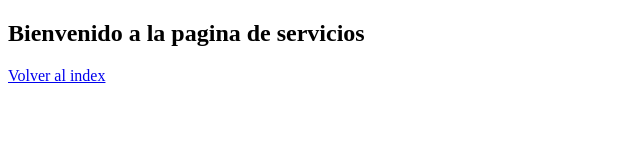
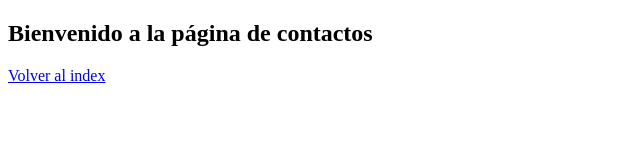
Before and after one commit to ByMayra/primerPaginaWeb_2025_2, a plain HTML site: page paginas/contactos.html in a window 1280 px wide. Shown: the full height of the page, 0-640 px from the left. Drawn offline with Linux system fonts and the light colour scheme.

Commit message:
actualización

```diff
--- a/paginas/contactos.html
+++ b/paginas/contactos.html
@@ -7,7 +7,7 @@
 </head>
 <body>
 
-	<h2> Bienvenido a la pagina de servicios</h2>
+	<h2> Bienvenido a la página de contactos</h2>
 
 	<a href="../index.html">Volver al index</a>
 
```
